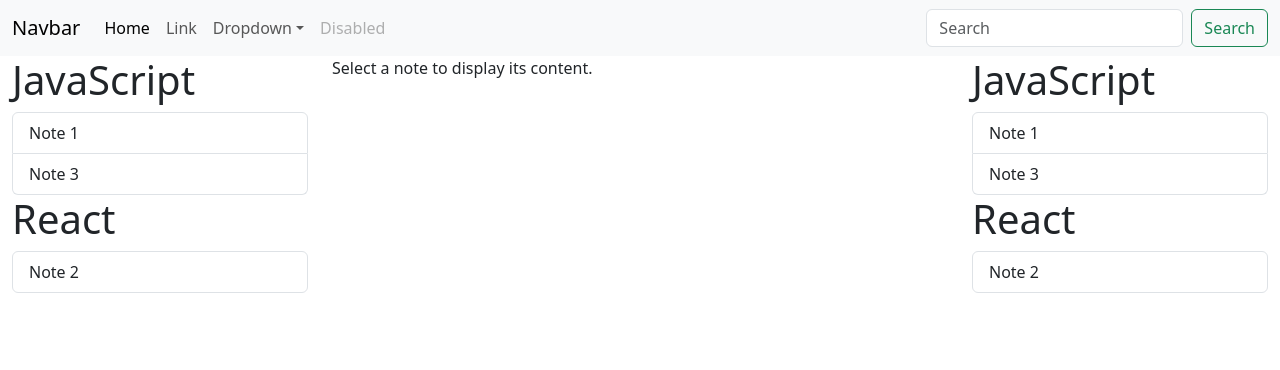
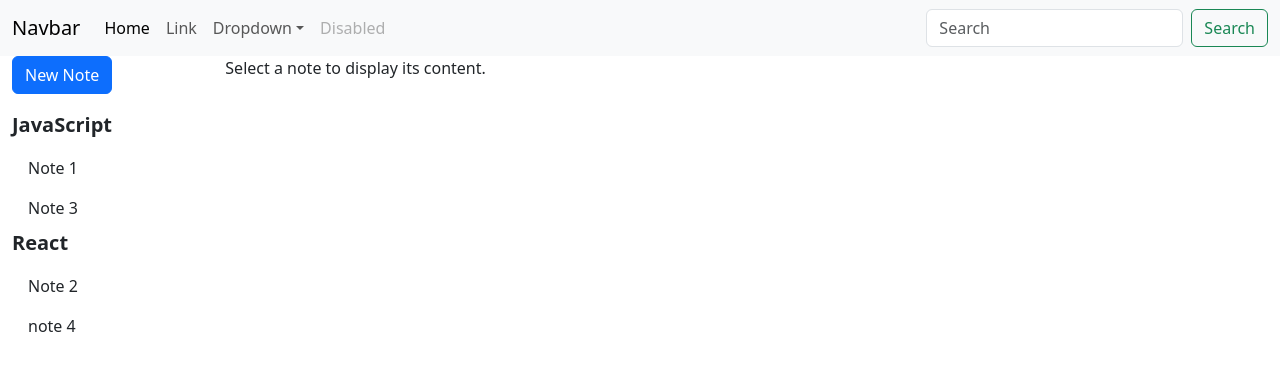
Before and after one commit to JasonBrunch/note-taking-app, a React (Create React App) app: page / in a window 1280 px wide. Shown: the top 370 px of the page. Built offline with nearby package versions, Linux system fonts and the light colour scheme.

Commit message:
added new note functionality

```diff
--- a/package.json
+++ b/package.json
@@ -7,6 +7,7 @@
     "@testing-library/react": "^13.4.0",
     "@testing-library/user-event": "^13.5.0",
     "bootstrap": "^5.3.1",
+    "quill": "^1.3.7",
     "react": "^18.2.0",
     "react-dom": "^18.2.0",
     "react-scripts": "5.0.1",
--- a/src/App.js
+++ b/src/App.js
@@ -2,6 +2,7 @@ import React, { useState } from 'react';
 import NavBar from './NavBar';
 import SideMenu from './SideMenu';
 import NoteEditor from './NoteEditor';
+
 
 function App() {
 
@@ -9,22 +10,53 @@ function App() {
   const initialNotes = [
     { id: 1, title: 'Note 1', content: 'Content for note 1', category: 'JavaScript' },
     { id: 2, title: 'Note 2', content: 'Content for note 2', category: 'React' },
-    { id: 3, title: 'Note 3', content: 'Content for note 3', category: 'JavaScript' }
+    { id: 3, title: 'Note 3', content: 'Content for note 3', category: 'JavaScript' },
+    {id:4, title: 'note 4', content: 'Content for note4', category: 'React'}
   ];
 
   const [notes, setNotes] = useState(initialNotes);
   const [activeNote, setActiveNote] = useState(null);
+  const [editing, setEditing] = useState(false);
+  const [noteContent, setNoteContent] = useState('');
+  const [noteTitle, setNoteTitle] = useState('');
+
+
 
   const handleNoteClick = (note) => {
     setActiveNote(note);
+    setNoteTitle(note.title);
+    setNoteContent(note.content);
+    setEditing(false);
   };
-  const updateActiveNote = (updatedNote) => {
+  const handleSaveClick = (updatedNote) => {
     setNotes(prevNotes => {
       return prevNotes.map(note => {
         return note.id === updatedNote.id ? updatedNote : note;
       });
     });
+    setEditing(false);
   };
+  const addNewNote = () => {
+    console.log("Creating new note");
+
+   //Get the max ID of the existing notes:
+   const maxId = Math.max(...notes.map(note => note.id));
+
+   const newNote = {
+    id: maxId +1,
+    title: 'New Note',
+    content: '',
+    category: 'Uncategorized'
+   }
+   setNotes([...notes, newNote]);
+   //Tell the editor to set as active note
+   setActiveNote(newNote);
+  }
+
+
+
+
+
 
   return (
     <div className='App'>
@@ -32,19 +64,25 @@ function App() {
       <div className='container-fluid'>
         <div className="row">
           {/* Left Side Menu */}
-          <div className="col-lg-3 col-md-3 col-sm-12">
-          <SideMenu notes={notes} onNoteClick={handleNoteClick} />
+          <div className="col-lg-2 col-md-2 col-sm-12">
+          <SideMenu notes={notes} onNoteClick={handleNoteClick} onAddNote={addNewNote} />
           </div>
 
           {/* Note Editor */}
-          <div className='col-lg-6 col-md-6 col-sm-12'>
-          <NoteEditor activeNote={activeNote} updateActiveNote={updateActiveNote}/>
+          <div className='col-lg-10 col-md-10 col-sm-12'>
+            <NoteEditor
+            activeNote={activeNote}
+            noteContent={noteContent}
+            noteTitle={noteTitle}
+            setNoteContent={setNoteContent}
+            setNoteTitle={setNoteTitle}
+            editing={editing}
+            setEditing={setEditing}
+            handleSaveClick={handleSaveClick}
+            />
           </div>
 
-          {/* Right Side Menu */}
-          <div className="col-lg-3 col-md-3 col-sm-12">
-          <SideMenu notes={notes} onNoteClick={handleNoteClick} />
-          </div>
+
         </div>
       </div>
     </div>
--- a/src/NoteEditor.js
+++ b/src/NoteEditor.js
@@ -1,40 +1,28 @@
 import React, { useState, useEffect } from 'react';
 
-const NoteEditor = ({ activeNote,updateActiveNote }) => {
-  const [editing, setEditing] = useState(false);
-  const [noteContent, setNoteContent] = useState('');
-  const [noteTitle, setNoteTitle] = useState('');
+const NoteEditor = ({ activeNote, noteContent, noteTitle, setNoteContent, setNoteTitle, editing, setEditing, handleSaveClick }) => {
+
+  const handleEditClick = () => {
+    setEditing(true);
+  };
+
+  const handleChange = (e) => {
+    setNoteContent(e.target.value);
+  };
+
+  const saveNote = () => {
+    const updatedNote = { ...activeNote, title: noteTitle, content: noteContent };
+    handleSaveClick(updatedNote);
+  };
 
   useEffect(() => {
     if (activeNote) {
       setNoteTitle(activeNote.title);
       setNoteContent(activeNote.content);
-    } else {
-      setNoteTitle('');
-      setNoteContent('Select a note to display its content.');
     }
   }, [activeNote]);
 
-  const handleEditClick = () => {
-    setEditing(true);
-  };
 
-  const handleSaveClick = () => {
-    const updatedNote = { ...activeNote, title: noteTitle, content: noteContent };
-
-    // Update local state first
-    setNoteTitle(updatedNote.title);
-    setNoteContent(updatedNote.content);
-
-    // Then update the parent state
-    updateActiveNote(updatedNote);
-
-    setEditing(false);
-  };
-
-  const handleChange = (e) => {
-    setNoteContent(e.target.value);
-  };
 
   return (
     <div>
@@ -62,11 +50,11 @@ const NoteEditor = ({ activeNote,updateActiveNote }) => {
                 onChange={handleChange}
               ></textarea>
               <button
-                className="btn btn-primary mt-2"
-                onClick={handleSaveClick}
-              >
-                Save
-              </button>
+  className="btn btn-primary mt-2"
+  onClick={saveNote} // Change here
+>
+  Save
+</button>
             </div>
           ) : (
             <div>
@@ -83,5 +71,5 @@ const NoteEditor = ({ activeNote,updateActiveNote }) => {
       )}
     </div>
   );
-          }
+}
 export default NoteEditor;
--- a/src/SideMenu.js
+++ b/src/SideMenu.js
@@ -1,8 +1,7 @@
 import React from 'react';
 
-const SideMenu = ({ notes, onNoteClick }) => {
+const SideMenu = ({ notes, onNoteClick, onAddNote }) => {
 
-  // Group the notes by category
   const groupedNotes = notes.reduce((acc, note) => {
     if (!acc[note.category]) {
       acc[note.category] = [];
@@ -11,18 +10,20 @@ const SideMenu = ({ notes, onNoteClick }) => {
     return acc;
   }, {});
 
+
   return (
     <div>
-      {
+    <button className="btn btn-primary mb-3" onClick={onAddNote}>New Note</button>
+    {
         Object.keys(groupedNotes).map((category, index) => (
           <div key={index}>
-            <h1>{category}</h1>
-            <ul className="list-group">
-              {
+            <div className="fw-bold fs-5 mb-2">{category}</div> {/* Updated here */}
+            <ul className="list-group list-group-flush"> {/* Updated here */}
+            {
                 groupedNotes[category].map((note) => (
                   <li
                     key={note.id}
-                    className="list-group-item"
+                    className="list-group-item border-0"
                     onClick={() => onNoteClick(note)}
                   >
                     {note.title}
--- a/src/index.js
+++ b/src/index.js
@@ -4,6 +4,7 @@ import './index.css';
 import App from './App';
 import reportWebVitals from './reportWebVitals';
 import 'bootstrap/dist/css/bootstrap.min.css';
+import 'quill/dist/quill.snow.css';
 
 const root = ReactDOM.createRoot(document.getElementById('root'));
 root.render(
```
Also changed, not shown: 1 other file (tests, documents, lock files or other folders).
